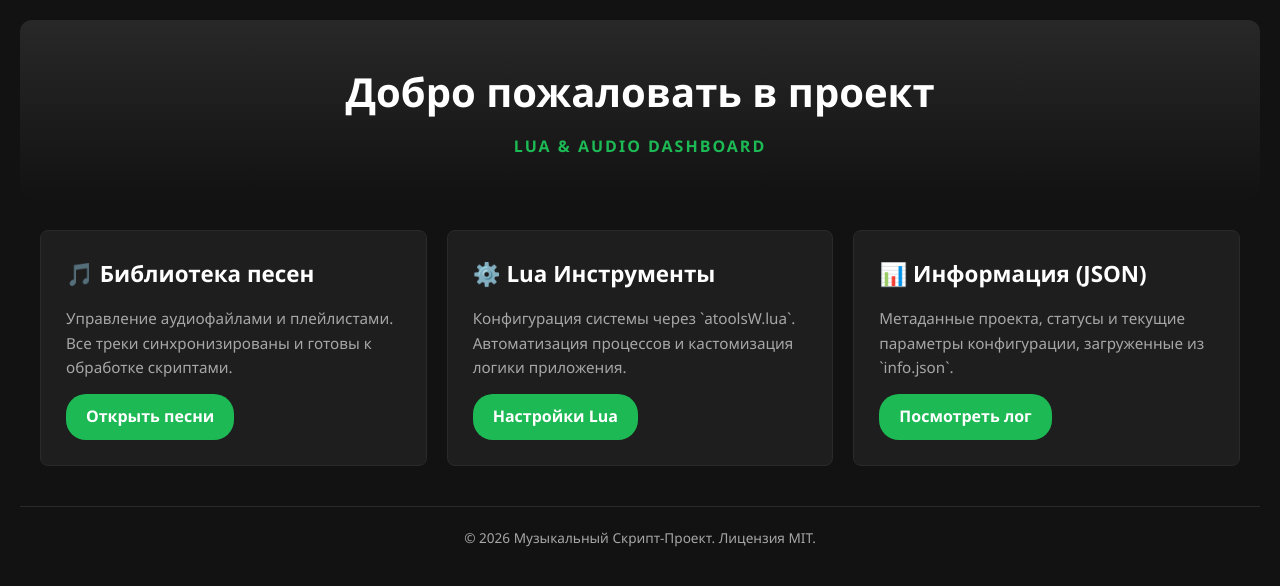
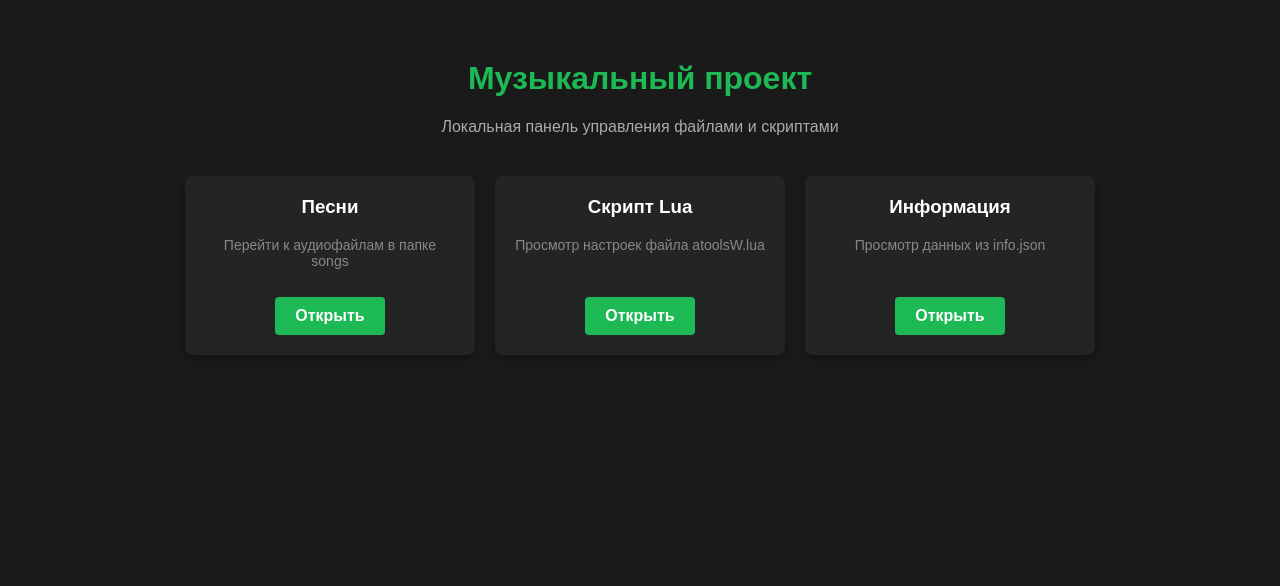
Before and after one commit to 2secret2-cmyk/tools, a plain HTML site: page index.html in a window 1280 px wide. Drawn offline with Linux system fonts and the light colour scheme.

Commit message:
Update index.html

```diff
--- a/index.html
+++ b/index.html
@@ -3,149 +3,100 @@
 <head>
     <meta charset="UTF-8">
     <meta name="viewport" content="width=device-width, initial-scale=1.0">
-    <title>Мой Музыкальный Проект</title>
+    <title>Панель управления</title>
     <style>
-        :root {
-            --bg-color: #121212;
-            --surface-color: #1e1e1e;
-            --accent-color: #1db954;
-            --text-main: #ffffff;
-            --text-muted: #a7a7a7;
+        body {
+            font-family: Arial, sans-serif;
+            background-color: #1a1a1a;
+            color: #ffffff;
+            margin: 0;
+            padding: 20px;
+            text-align: center;
         }
 
-        * {
-            box-sizing: border-box;
-            margin: 0;
-            padding: 0;
+        h1 {
+            color: #1db954;
+            margin-top: 40px;
         }
 
-        body {
-            font-family: 'Segoe UI', Tahoma, Geneva, Verdana, sans-serif;
-            background-color: var(--bg-color);
-            color: var(--text-main);
-            line-height: 1.6;
-            padding: 20px;
-        }
-
-        header {
-            text-align: center;
-            padding: 40px 20px;
-            margin-bottom: 30px;
-            background: linear-gradient(180deg, #282828 0%, var(--bg-color) 100%);
-            border-radius: 12px;
-        }
-
-        header h1 {
-            font-size: 2.5rem;
-            margin-bottom: 10px;
-            color: var(--text-main);
-        }
-
-        header p {
-            color: var(--accent-color);
-            font-weight: bold;
-            text-transform: uppercase;
-            letter-spacing: 2px;
+        p {
+            color: #aaaaaa;
+            margin-bottom: 40px;
         }
 
         .container {
-            max-width: 1200px;
+            display: flex;
+            justify-content: center;
+            gap: 20px;
+            flex-wrap: wrap;
+            max-width: 1000px;
             margin: 0 auto;
         }
 
-        .grid {
-            display: grid;
-            grid-template-columns: repeat(auto-fit, minmax(280px, 1fr));
-            gap: 20px;
-            margin-bottom: 40px;
-        }
-
         .card {
-            background-color: var(--surface-color);
-            padding: 25px;
+            background-color: #242424;
+            padding: 20px;
             border-radius: 8px;
-            transition: transform 0.3s ease, box-shadow 0.3s ease;
-            border: 1px solid #2a2a2a;
-        }
-
-        .card:hover {
-            transform: translateY(-5px);
-            box-shadow: 0 10px 20px rgba(0,0,0,0.5);
-            border-color: var(--accent-color);
+            width: 250px;
+            box-shadow: 0 4px 6px rgba(0,0,0,0.3);
         }
 
         .card h3 {
-            margin-bottom: 15px;
-            color: var(--text-main);
-            font-size: 1.4rem;
+            margin-top: 0;
+            color: #ffffff;
         }
 
         .card p {
-            color: var(--text-muted);
-            font-size: 0.95rem;
+            font-size: 14px;
+            color: #888888;
+            margin-bottom: 20px;
+            height: 40px;
         }
 
         .btn {
             display: inline-block;
-            background-color: var(--accent-color);
-            color: white;
+            background-color: #1db954;
+            color: #ffffff;
+            text-decoration: none;
             padding: 10px 20px;
-            text-decoration: none;
-            border-radius: 20px;
+            border-radius: 4px;
             font-weight: bold;
-            margin-top: 15px;
-            transition: background-color 0.2s ease;
         }
 
         .btn:hover {
-            background-color: #1ed760;
-        }
-
-        footer {
-            text-align: center;
-            padding: 20px;
-            color: var(--text-muted);
-            font-size: 0.85rem;
-            border-top: 1px solid #2a2a2a;
-            margin-top: 40px;
+            background-color: #1aa34a;
         }
     </style>
 </head>
 <body>
 
-    <header>
-        <h1>Добро пожаловать в проект</h1>
-        <p>Lua & Audio Dashboard</p>
-    </header>
+    <h1>Музыкальный проект</h1>
+    <p>Локальная панель управления файлами и скриптами</p>
 
     <div class="container">
-        <div class="grid">
-            <!-- Карточка 1 -->
-            <div class="card">
-                <h3>🎵 Библиотека песен</h3>
-                <p>Управление аудиофайлами и плейлистами. Все треки синхронизированы и готовы к обработке скриптами.</p>
-                <a href="#" class="btn">Открыть песни</a>
-            </div>
 
-            <!-- Карточка 2 -->
-            <div class="card">
-                <h3>⚙️ Lua Инструменты</h3>
-                <p>Конфигурация системы через `atoolsW.lua`. Автоматизация процессов и кастомизация логики приложения.</p>
-                <a href="#" class="btn">Настройки Lua</a>
-            </div>
+        <!-- Кнопка для папки песен -->
+        <div class="card">
+            <h3>Песни</h3>
+            <p>Перейти к аудиофайлам в папке songs</p>
+            <a href="songs/" class="btn">Открыть</a>
+        </div>
 
-            <!-- Карточка 3 -->
-            <div class="card">
-                <h3>📊 Информация (JSON)</h3>
-                <p>Метаданные проекта, статусы и текущие параметры конфигурации, загруженные из `info.json`.</p>
-                <a href="#" class="btn">Посмотреть лог</a>
-            </div>
+        <!-- Кнопка для Lua скрипта -->
+        <div class="card">
+            <h3>Скрипт Lua</h3>
+            <p>Просмотр настроек файла atoolsW.lua</p>
+            <a href="atoolsW.lua" class="btn">Открыть</a>
         </div>
+
+        <!-- Кнопка для JSON данных -->
+        <div class="card">
+            <h3>Информация</h3>
+            <p>Просмотр данных из info.json</p>
+            <a href="info.json" class="btn">Открыть</a>
+        </div>
+
     </div>
-
-    <footer>
-        <p>&copy; 2026 Музыкальный Скрипт-Проект. Лицензия MIT.</p>
-    </footer>
 
 </body>
 </html>
```
